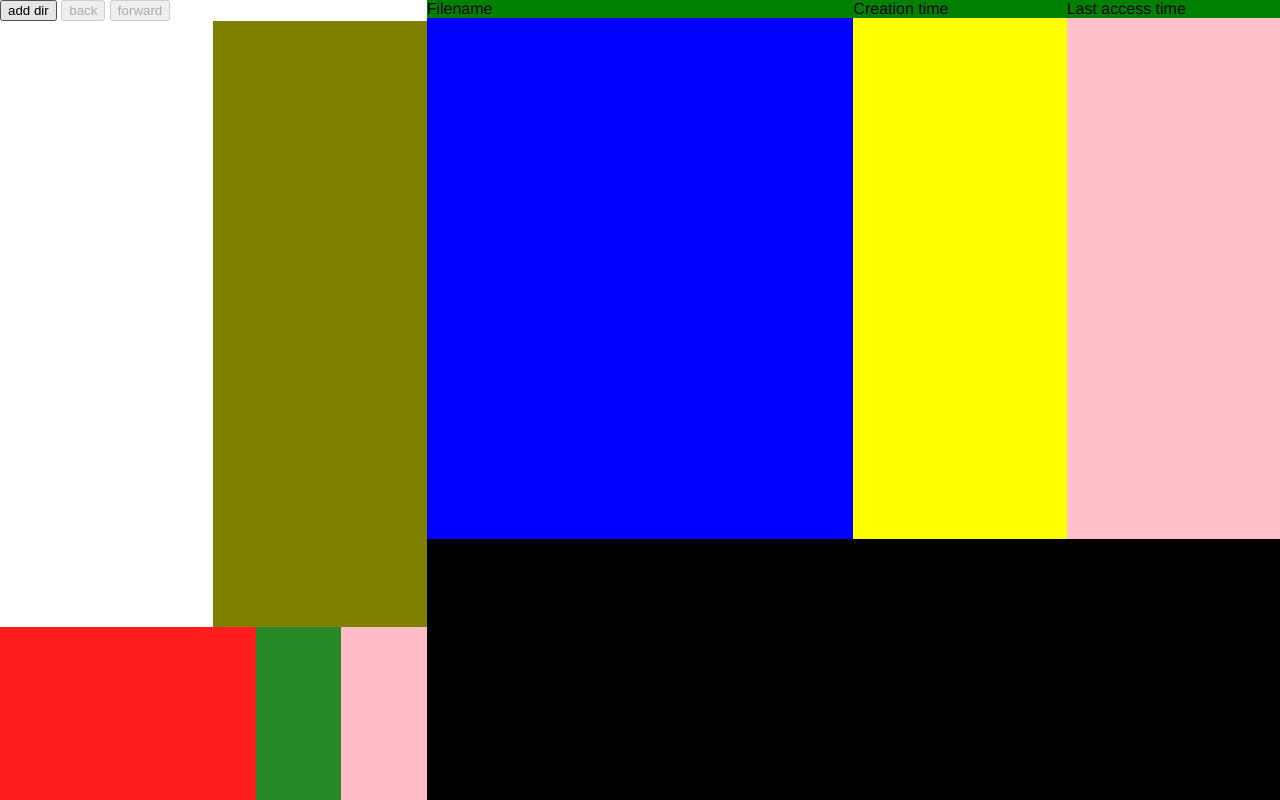
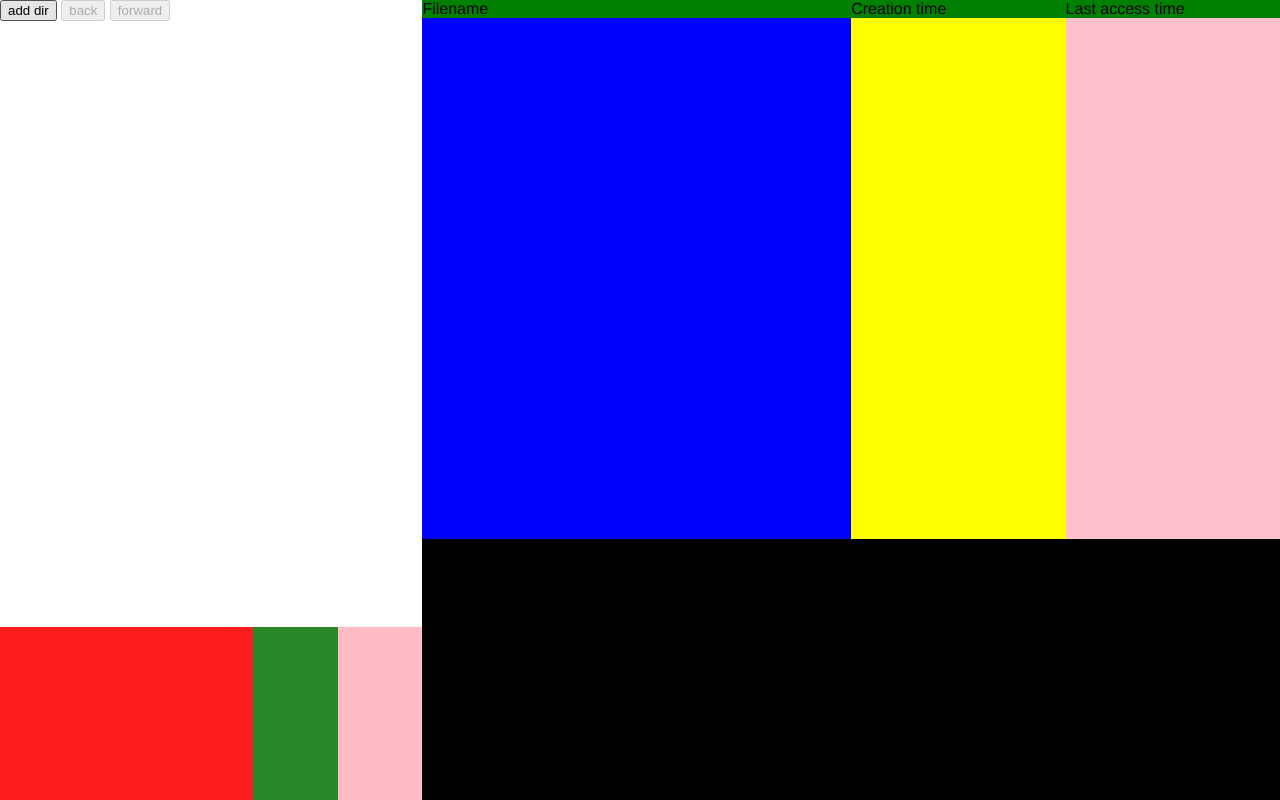
Before and after one commit to MarcelDrag624/File-system-explorer-using-electron.js, an Electron app: page index.html in a window 1280 px wide. Drawn offline with Linux system fonts and the light colour scheme; no server answers.

Commit message:
Fixed a minor bug related to resizing divs

```diff
--- a/index.html
+++ b/index.html
@@ -17,10 +17,9 @@
                     <button id="backButton" disabled>back</button>
                     <button id="forwardButton" disabled>forward</button>
                 </div>
-                <div id="dirsDivParent">
+                <!-- <div id="dirsDivParent"> -->
                     <div id="dirsDiv"></div>
-                    <div id="tryIt"></div>
-                </div>
+                <!-- </div> -->
                     <div id="currentScopeMonitor">
                         <div id="currentScopeDirnamesDiv"></div>
                         <div id="soloButtonsDiv"></div>
--- a/main.scss
+++ b/main.scss
@@ -15,7 +15,8 @@ body {
 }
 
 #leftPanel {
-    flex: 1;
+    // flex: 1;
+    width: 33%;
     display: flex;
     flex-direction: column;
 }
@@ -24,18 +25,9 @@ body {
     // flex: 1;
 }
 
-#dirsDivParent {
+#dirsDiv {
+    flex: 7;
     overflow: auto;
-    // overflow-x: hidden;
-    flex: 7;
-    display: flex;
-    flex-wrap: wrap;
-}
-
-#dirsDiv {
-    // flex: 19;
-    flex: 1;
-    overflow-x: hidden;
 }
 
 .dirDiv {
@@ -44,12 +36,6 @@ body {
     text-overflow: ellipsis;
     white-space: nowrap;
     flex: 1;
-    flex-wrap: wrap;
-}
-
-#tryIt {
-    flex: 1;
-    background-color: olive;
 }
 
 #currentScopeMonitor {
@@ -96,7 +82,8 @@ body {
 }
 
 #rightPanel {
-    flex: 2;
+    // flex: 2;
+    width: 67%;
     background-color: green;
     display: flex;
     flex-direction: column;
```
Also changed, not shown: main.css, 1 other file.
